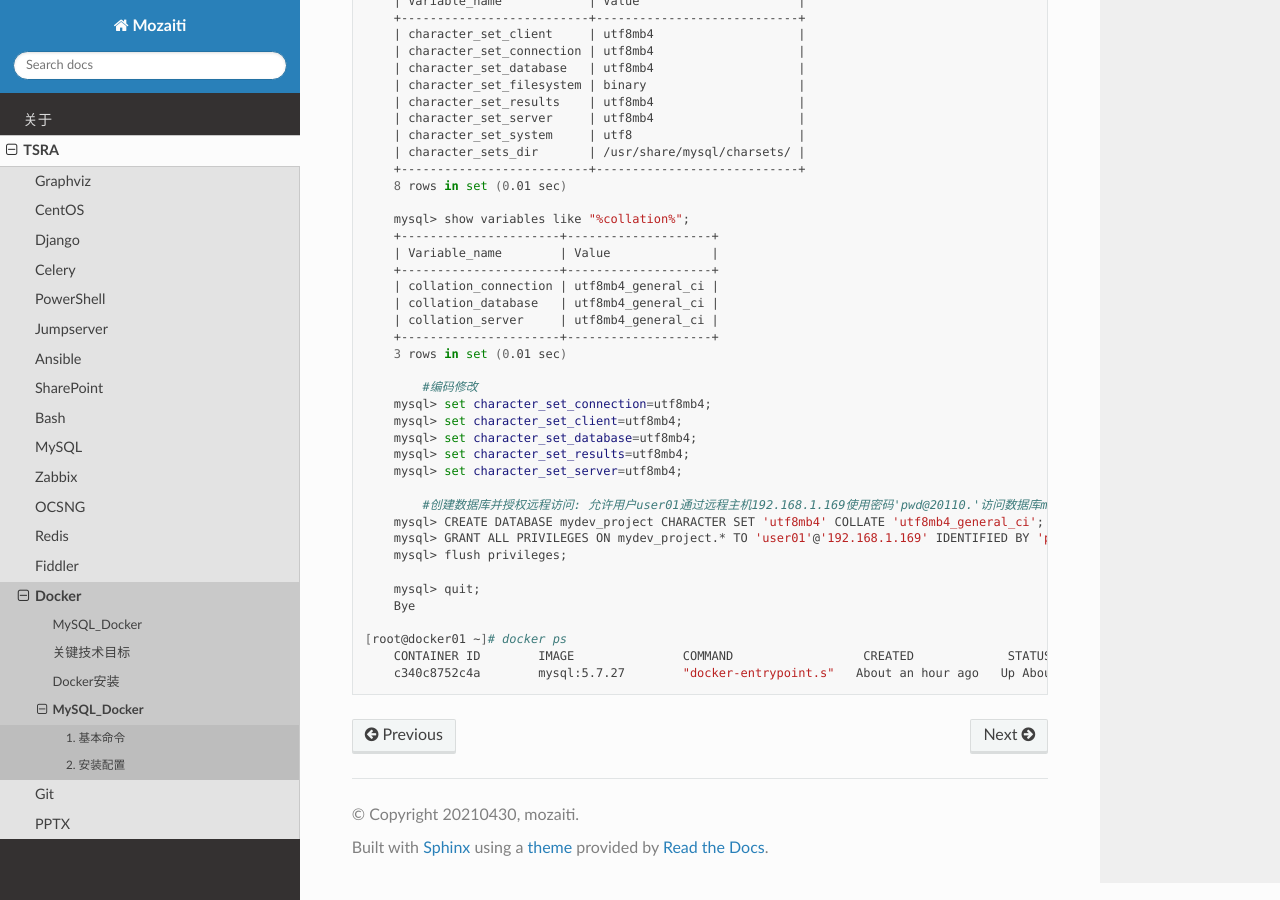
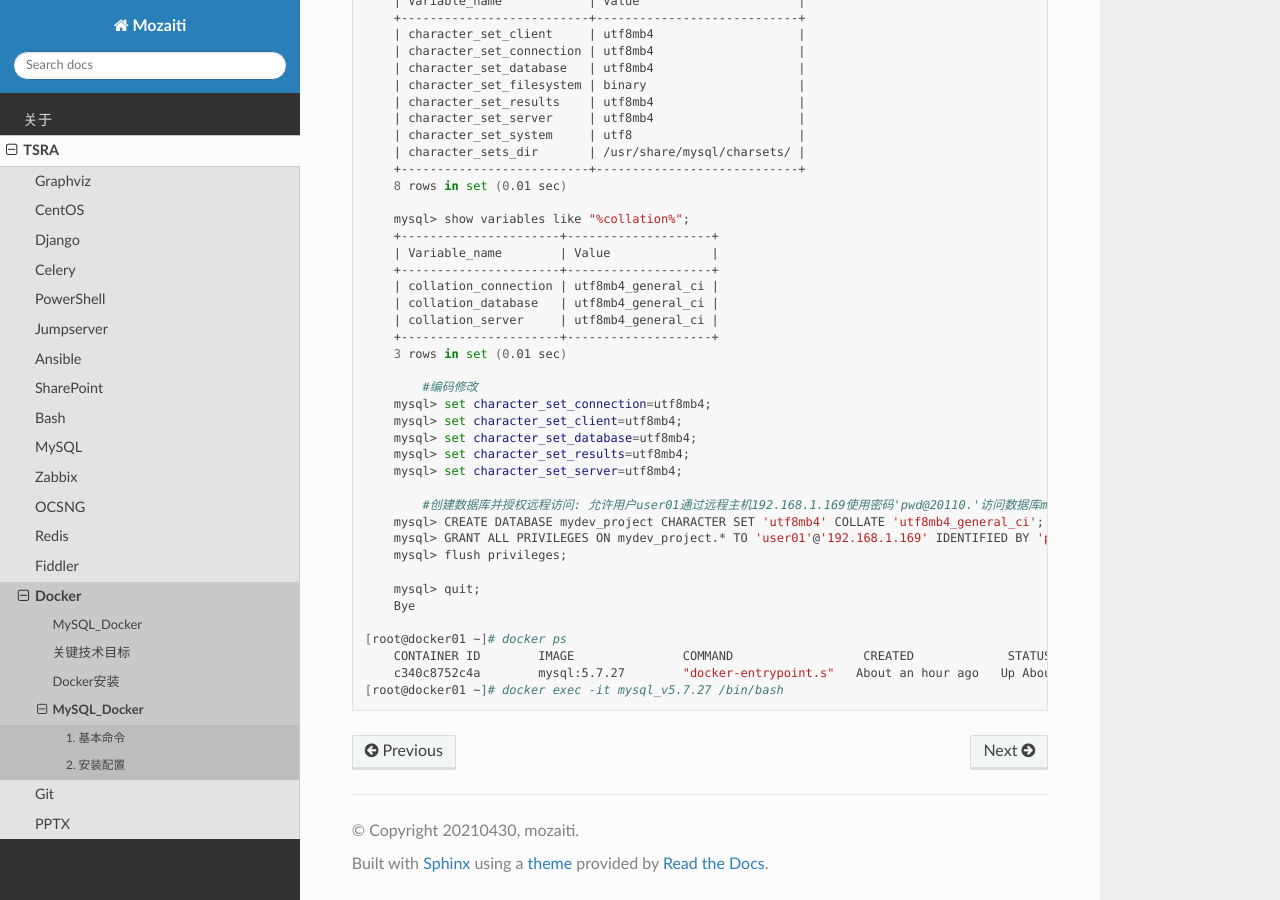
Before and after one commit to timhuang5129/mozaiti, a Sphinx documentation site: the page built from source/tsra/docker/docs/mysql.rst, in a window 1280 px wide and 900 px high, scrolled down 2160 px. Built offline with Sphinx 7.4.7 and the Read the Docs theme 2.0.0, drawn with Linux system fonts in a browser that asks for light colours; pages that are not in the unit, such as notebooks, are missing from menus.

Commit message:
Update mysql.rst

```diff
--- a/source/tsra/docker/docs/mysql.rst
+++ b/source/tsra/docker/docs/mysql.rst
@@ -146,3 +146,4 @@ MySQL_Docker
 	[root@docker01 ~]# docker ps
 	    CONTAINER ID        IMAGE               COMMAND                  CREATED             STATUS              PORTS                               NAMES
 	    c340c8752c4a        mysql:5.7.27        "docker-entrypoint.s"   About an hour ago   Up About an hour    0.0.0.0:3306->3306/tcp, 33060/tcp   mysql_v5.7.27
+	[root@docker01 ~]# docker exec -it mysql_v5.7.27 /bin/bash
```
